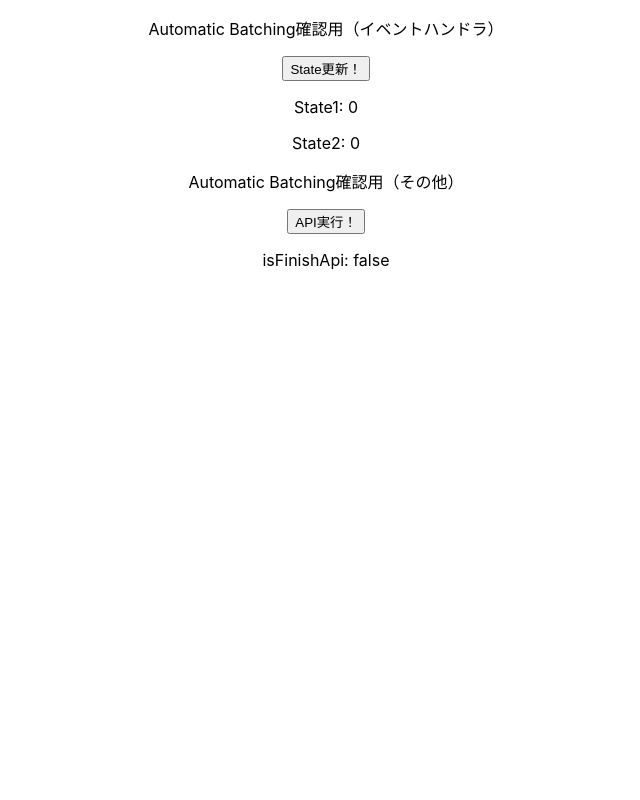
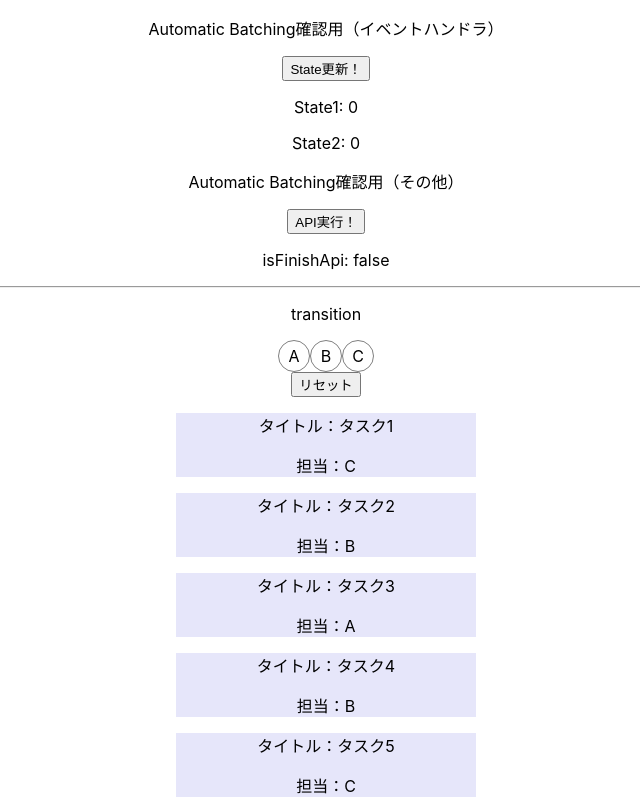
Before and after one commit to John-Thailand/react18-explanation, a React (Create React App) app: page / in a window 1280 px wide. Shown: the top 800 px of the page, without its empty margins (314-954 px from the left). Built offline with nearby package versions, Linux system fonts and the light colour scheme.

Commit message:
サンプルアプリの作成

```diff
--- a/src/App.tsx
+++ b/src/App.tsx
@@ -3,6 +3,7 @@
 import './App.css';
 import { AutoBatchEventHandler } from './components/AutoBatchEventHandler';
 import { AutoBatchOther } from './components/AutoBatchOther';
+import { Transition } from './components/Transition';
 
 function App() {
   useEffect(() => {
@@ -12,6 +13,8 @@
     <div className="App">
       <AutoBatchEventHandler />
       <AutoBatchOther />
+      <hr />
+      <Transition />
     </div>
   );
 }
--- /dev/null
+++ b/src/components/Avatar.tsx
@@ -0,0 +1,23 @@
+import { ReactNode } from "react"
+
+type Props = {
+  children: ReactNode;
+  isSelected?: boolean;
+  onClick: (assignee: string) => void;
+}
+
+export const Avatar = ({ children, isSelected = false, onClick }: Props) => {
+  const border = isSelected ? '3px solid orange' : '1px solid gray'
+
+  return (
+    <div style={{
+      width: '30px',
+      height: '30px',
+      border: border,
+      borderRadius: '50%',
+      textAlign: 'center',
+      lineHeight: '30px',
+      userSelect: 'none',
+    }} onClick={() => onClick(`${children}`)}>{children}</div>
+  )
+}
--- /dev/null
+++ b/src/components/Transition.tsx
@@ -0,0 +1,60 @@
+import { useState } from "react";
+import { Avatar } from "./Avatar";
+
+type Task = {
+  id: number;
+  title: string;
+  assignee: string;
+}
+
+const member = {
+  a: 'A',
+  b: 'B',
+  c: 'C',
+}
+
+const generateDummyTasks = (): Task[] => {
+ return Array(10000).fill('').map((_, index) => {
+    const addedIndex = index + 1;
+    return {
+      id: addedIndex,
+      title: `タスク${addedIndex}`,
+      assignee: addedIndex % 3 === 0 ? member.a : addedIndex % 2 === 0 ? member.b : member.c
+    }
+ })
+}
+
+const tasks = generateDummyTasks();
+
+const filteringAssignee = (assignee: string) => {
+  if (assignee === '') return tasks
+  return tasks.filter((task) => task.assignee === assignee)
+}
+
+export const Transition = () => {
+  const [selectedAssignee, setSelectedAssignee] = useState<string>('')
+  const [taskList, setTaskList] = useState<Task[]>(tasks)
+
+  const onClickAssignee = (assignee: string) => {
+    setSelectedAssignee(assignee)
+    setTaskList(filteringAssignee(assignee))
+  }
+
+  return (
+    <div>
+      <p>transition</p>
+      <div style={{ display: 'flex', justifyContent: 'center' }}>
+        <Avatar isSelected={selectedAssignee === member.a} onClick={onClickAssignee}>{member.a}</Avatar>
+        <Avatar isSelected={selectedAssignee === member.b} onClick={onClickAssignee}>{member.b}</Avatar>
+        <Avatar isSelected={selectedAssignee === member.c} onClick={onClickAssignee}>{member.c}</Avatar>
+      </div>
+      <button onClick={() => onClickAssignee('')}>リセット</button>
+      {taskList.map((task) => (
+        <div key={task.id} style={{ width: '300px', margin: 'auto', background: 'lavender' }}>
+          <p>タイトル：{task.title}</p>
+          <p>担当：{task.assignee}</p>
+        </div>
+      ))}
+    </div>
+  )
+}
```
